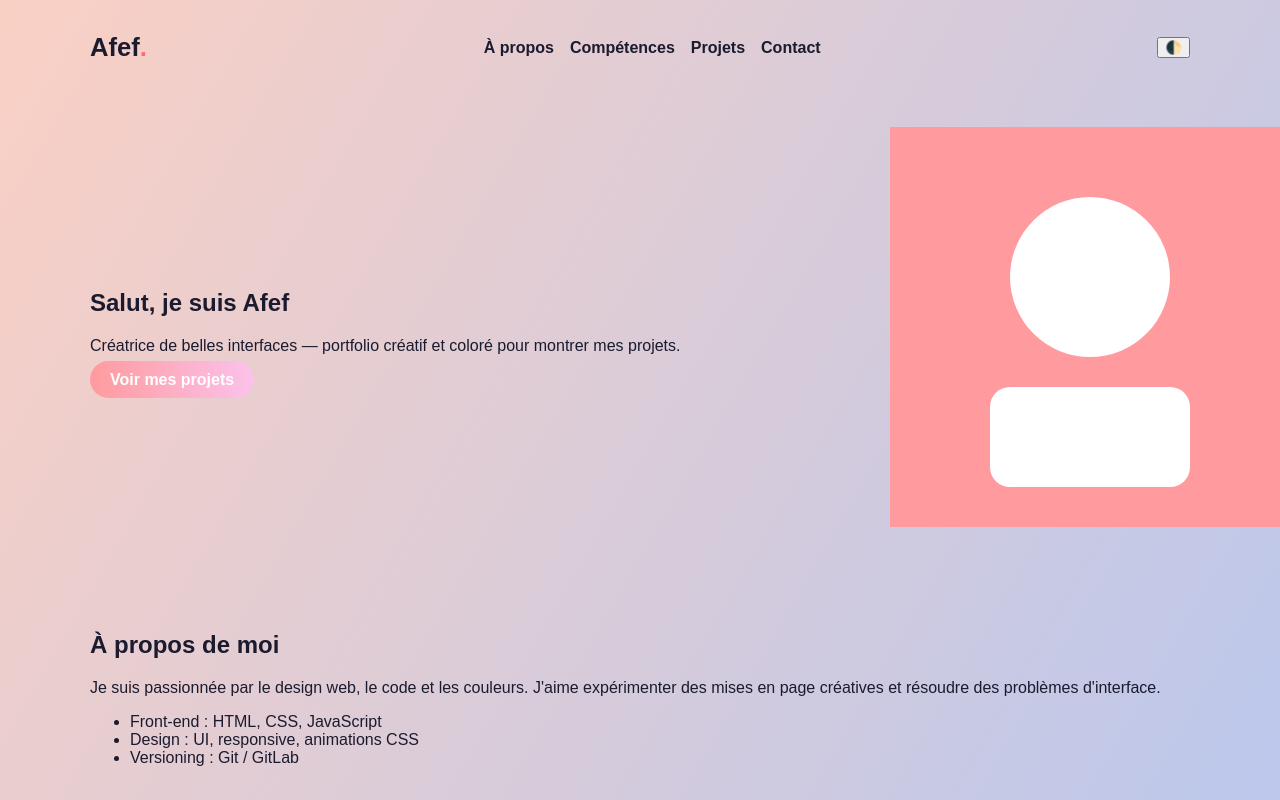
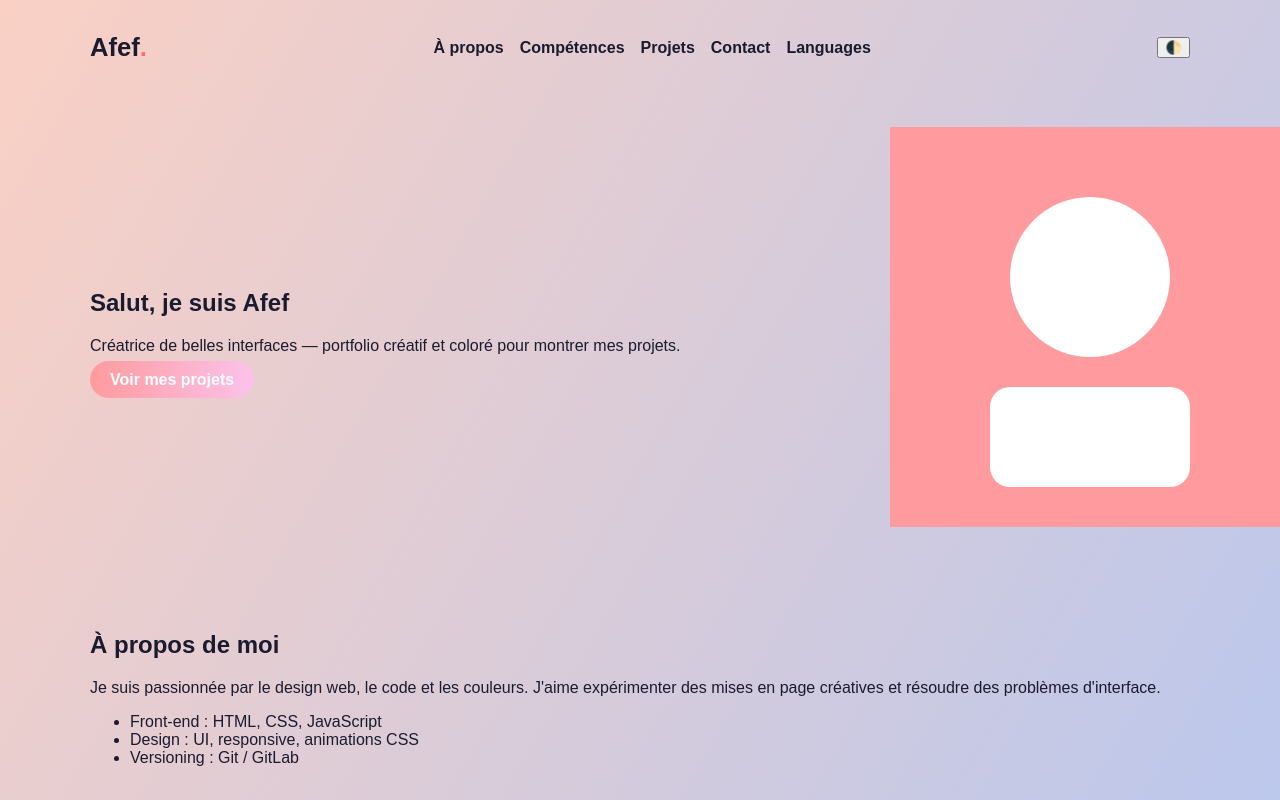
Before and after one commit to soltaniafef6-design/cv-Enligne, a plain HTML site: page index.html in a window 1280 px wide. Shown: the top 800 px of the page. Drawn offline with Linux system fonts and the light colour scheme.

Commit message:
newSection:Languages

```diff
--- a/index.html
+++ b/index.html
@@ -17,6 +17,7 @@
           <li><a href="#skills">Compétences</a></li>
           <li><a href="#projects">Projets</a></li>
           <li><a href="#contact">Contact</a></li>
+           <li><a href="#languages">Languages</a></li>
         </ul>
       </nav>
 
```
